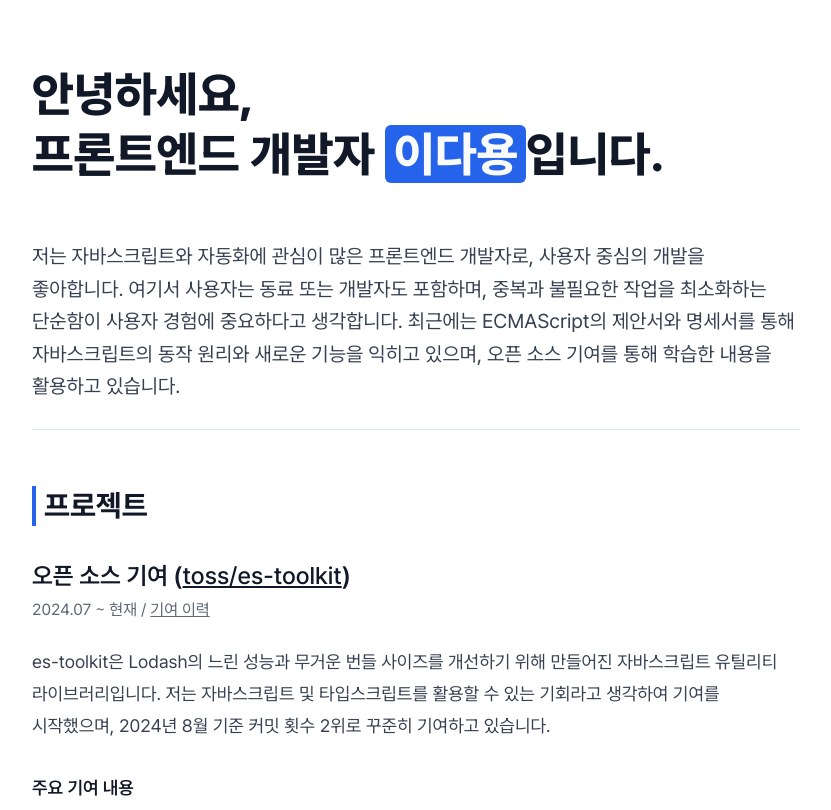
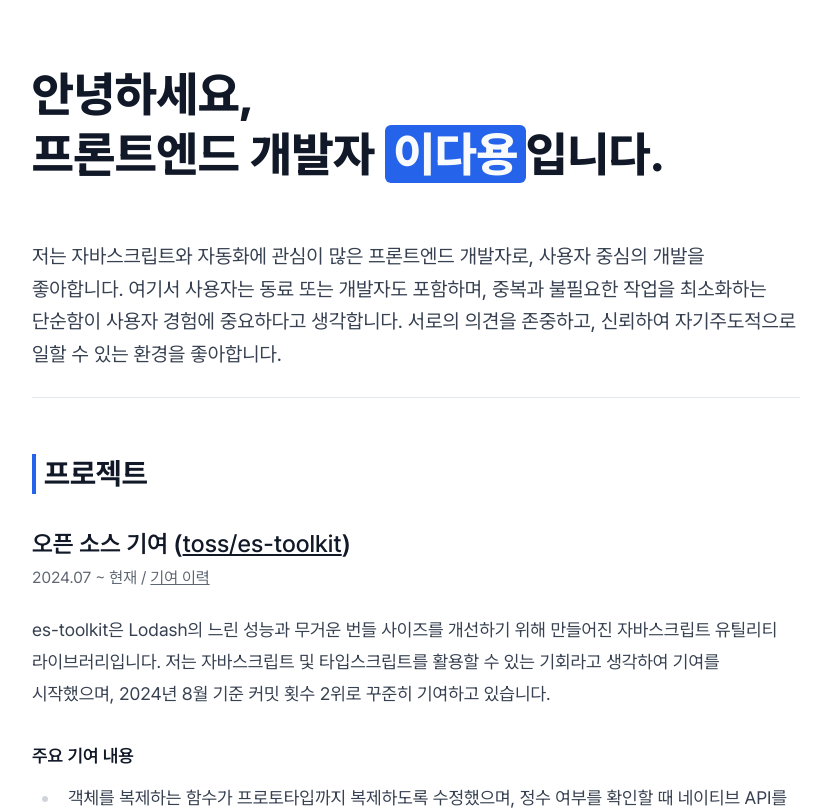
Before and after one commit to dayongkr/resume, a Next.js app: page / in a window 1280 px wide. Shown: the top 810 px of the page, without its empty margins (224-1055 px from the left). Built offline with nearby package versions, Linux system fonts and the light colour scheme.

Commit message:
fix(bio): change contents

```diff
--- a/src/app/_components/BioSection.tsx
+++ b/src/app/_components/BioSection.tsx
@@ -12,8 +12,7 @@ export function BioSection() {
       <p className="text-xl !leading-relaxed">
         저는 자바스크립트와 자동화에 관심이 많은 프론트엔드 개발자로, 사용자 중심의 개발을 좋아합니다. 여기서 사용자는
         동료 또는 개발자도 포함하며, 중복과 불필요한 작업을 최소화하는 단순함이 사용자 경험에 중요하다고 생각합니다.
-        최근에는 ECMAScript의 제안서와 명세서를 통해 자바스크립트의 동작 원리와 새로운 기능을 익히고 있으며, 오픈 소스
-        기여를 통해 학습한 내용을 활용하고 있습니다.
+        서로의 의견을 존중하고, 신뢰하여 자기주도적으로 일할 수 있는 환경을 좋아합니다.
       </p>
     </MainSection>
   );
```
